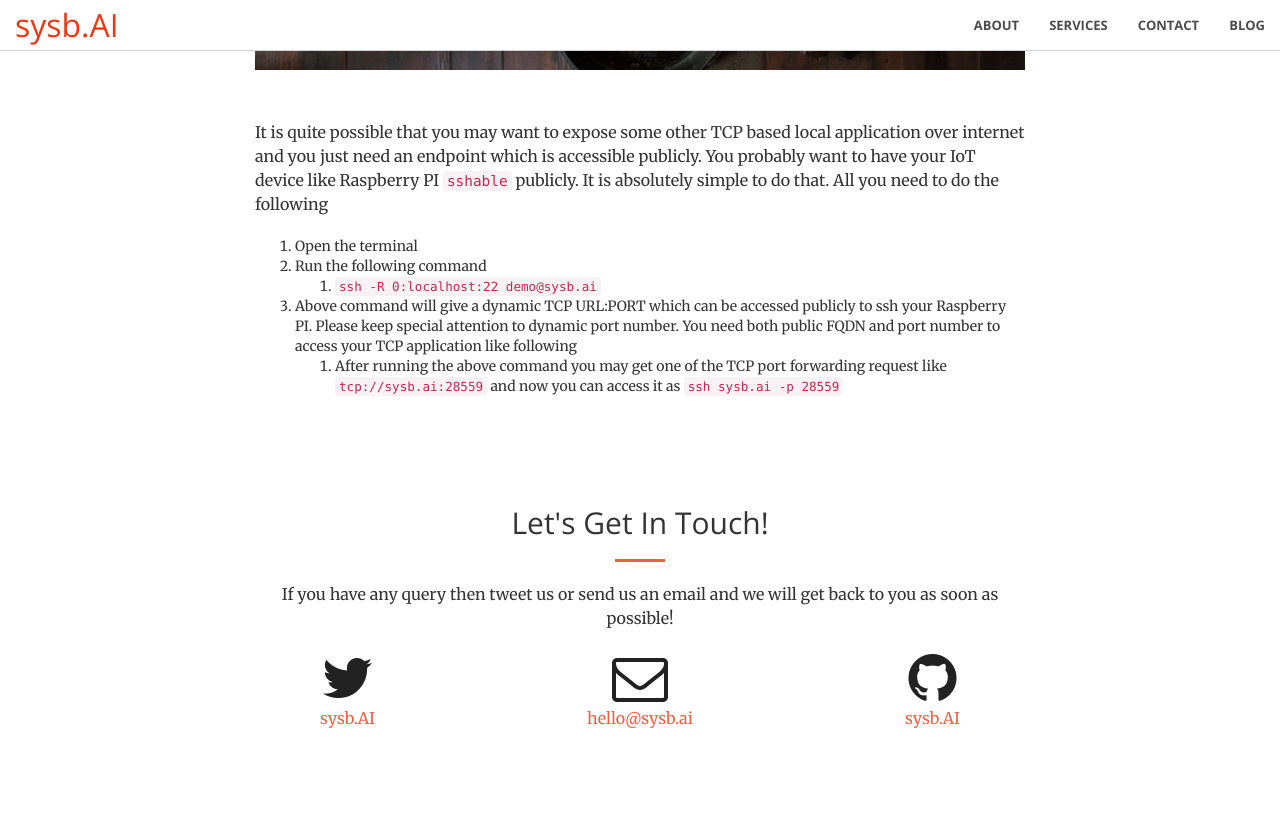
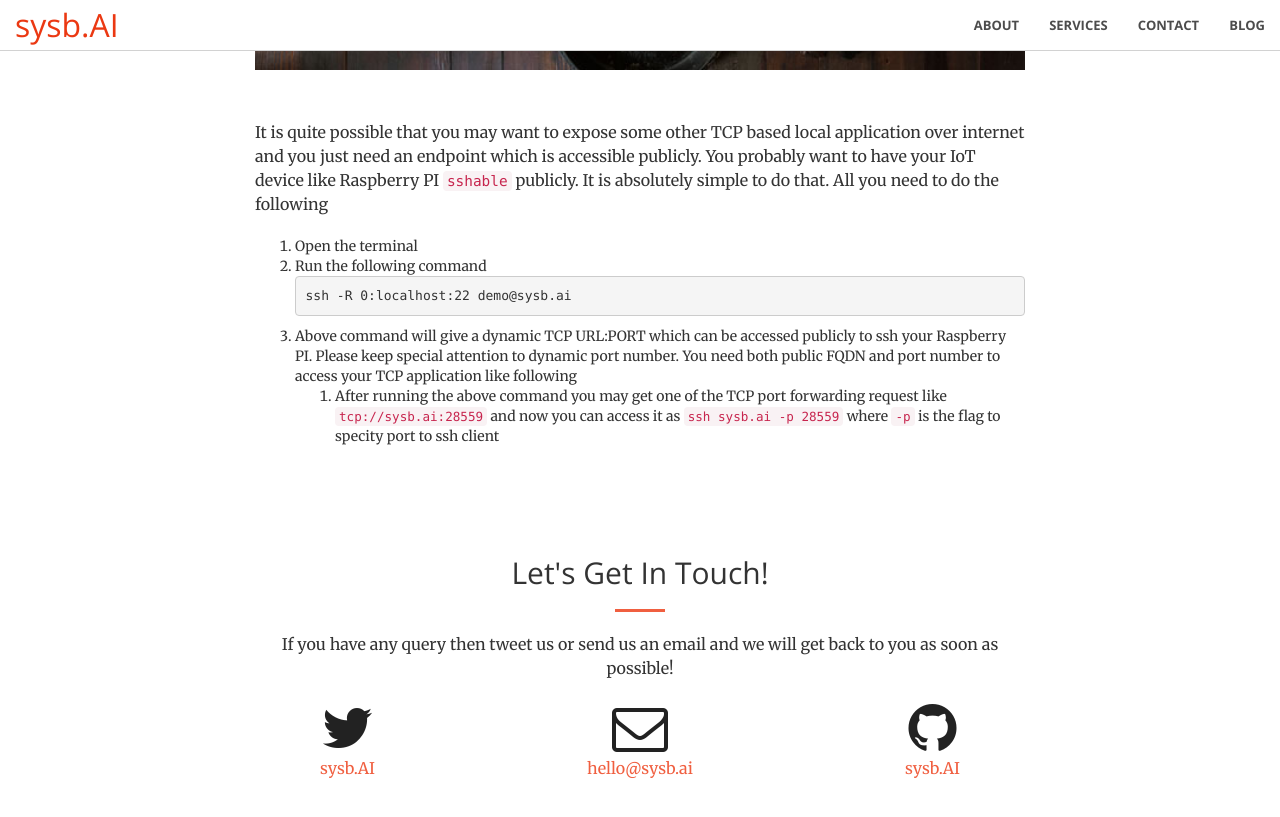
Before and after one commit to usama7628674/sysb.AI, a Jekyll site: the page built from _posts/2020-02-06-how-to-access-tcp-application-over-internet.md, in a window 1280 px wide and 900 px high, scrolled down 628 px. Shown: the top 817 px of the window. Built offline with Jekyll 4.4.1, drawn with Linux system fonts in a browser that asks for light colours.

Commit message:
fixed blog typo

````diff
--- a/_posts/2020-02-06-how-to-access-tcp-application-over-internet.md
+++ b/_posts/2020-02-06-how-to-access-tcp-application-over-internet.md
@@ -8,6 +8,8 @@
 
 1. Open the terminal
 1. Run the following command
-    1. `ssh -R 0:localhost:22 demo@sysb.ai`
+```
+ssh -R 0:localhost:22 demo@sysb.ai
+```
 1. Above command will give a dynamic TCP URL:PORT which can be accessed publicly to ssh your Raspberry PI. Please keep special attention to dynamic port number. You need both public FQDN and port number to access your TCP application like following
-    1. After running the above command you may get one of the TCP port forwarding request like `tcp://sysb.ai:28559` and now you can access it as `ssh sysb.ai -p 28559`
+    1. After running the above command you may get one of the TCP port forwarding request like `tcp://sysb.ai:28559` and now you can access it as `ssh sysb.ai -p 28559` where `-p` is the flag to specity port to ssh client
````
